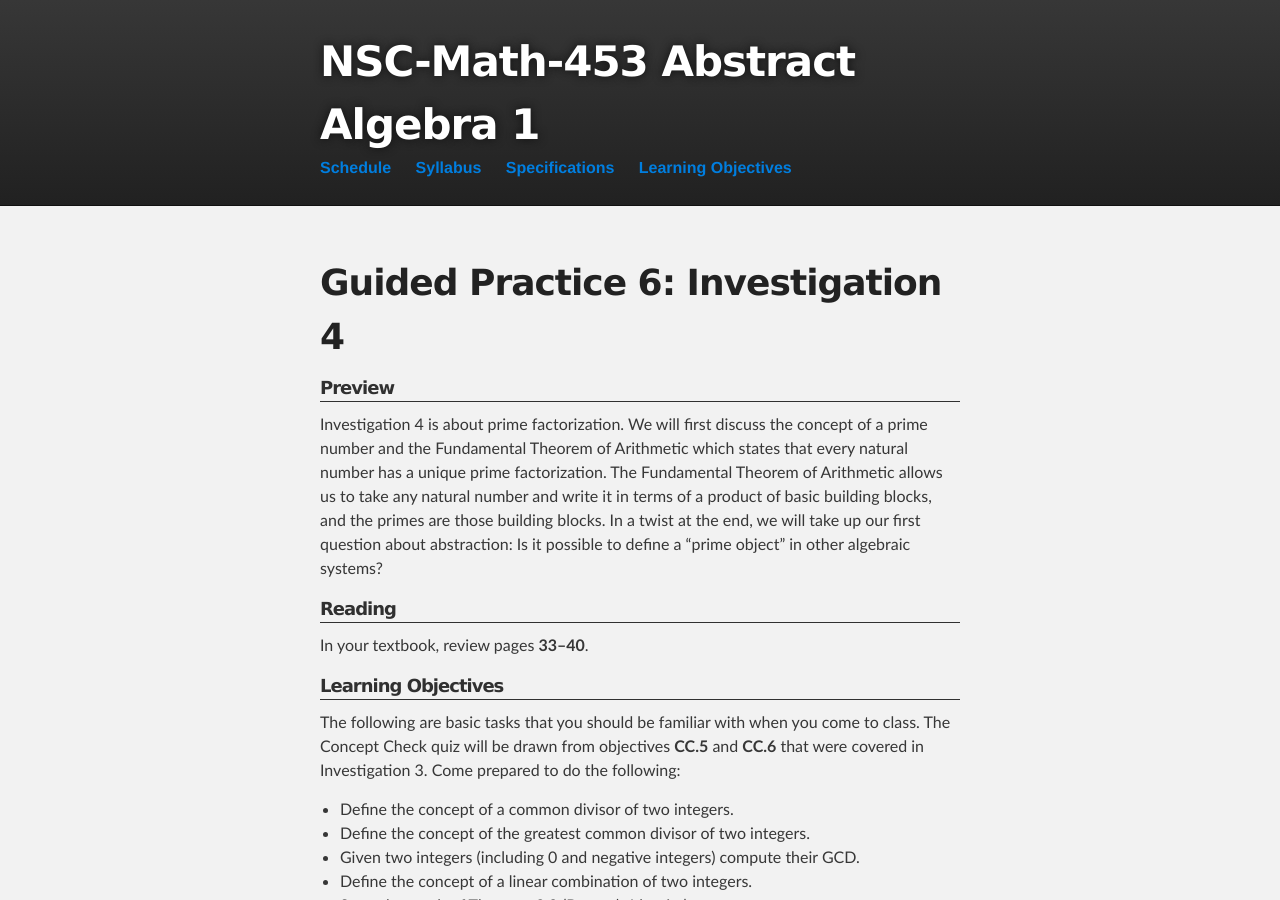
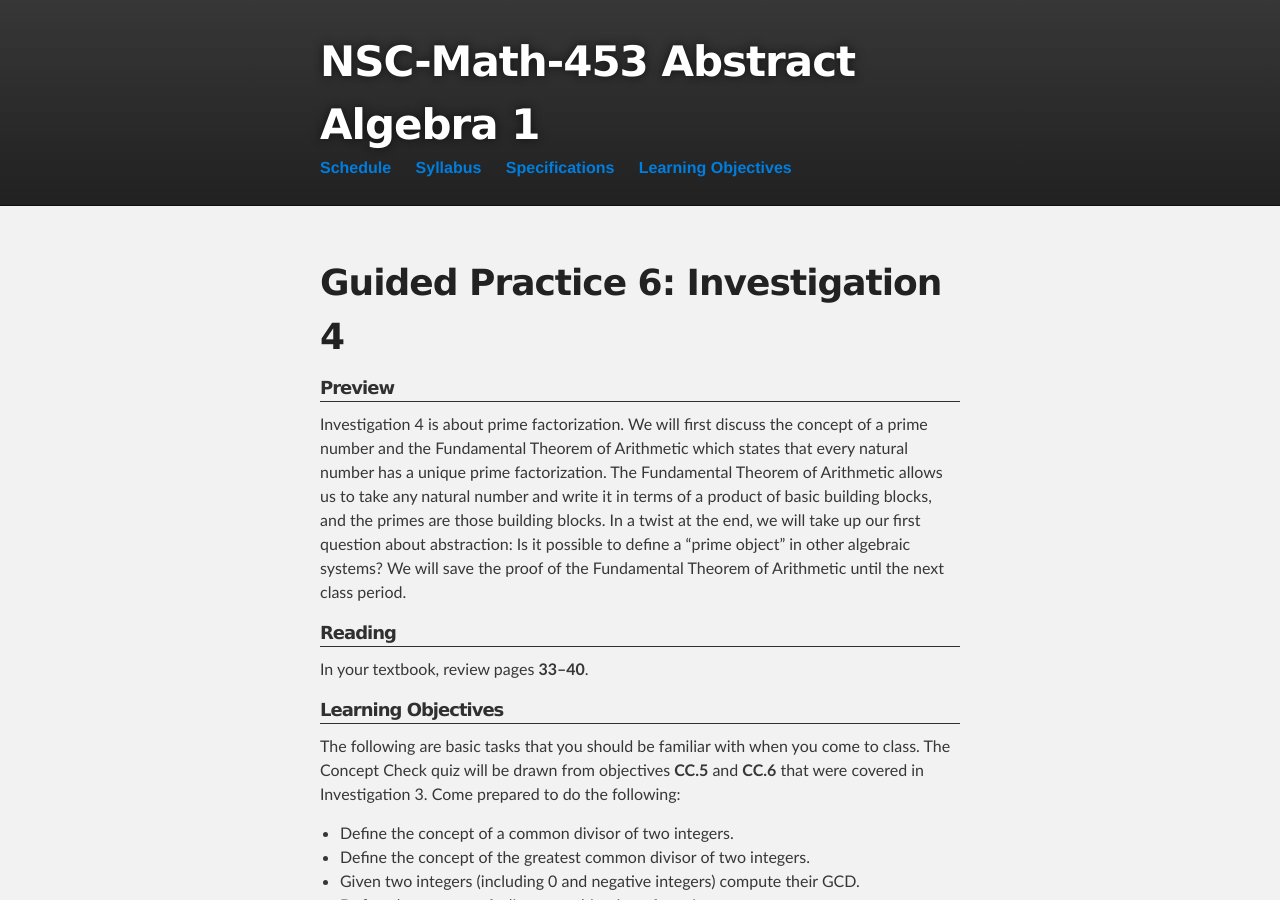
Before and after one commit to sergeballif/NSC-Math-453, a Jekyll site: the page built from GP6.md, in a window 1280 px wide and 900 px high. Built offline with Jekyll 4.4.1, drawn with Linux system fonts in a browser that asks for light colours.

Commit message:
Update GP6.md

```diff
--- a/GP6.md
+++ b/GP6.md
@@ -6,7 +6,7 @@ title: Guided Practice 6
 
 ## Preview
 
-Investigation 4 is about prime factorization. We will first discuss the concept of a prime number and the Fundamental Theorem of Arithmetic which states that every natural number has a unique prime factorization. The Fundamental Theorem of Arithmetic allows us to take any natural number and write it in terms of a product of basic building blocks, and the primes are those building blocks. In a twist at the end, we will take up our first question about abstraction: Is it possible to define a “prime object” in other algebraic systems?
+Investigation 4 is about prime factorization. We will first discuss the concept of a prime number and the Fundamental Theorem of Arithmetic which states that every natural number has a unique prime factorization. The Fundamental Theorem of Arithmetic allows us to take any natural number and write it in terms of a product of basic building blocks, and the primes are those building blocks. In a twist at the end, we will take up our first question about abstraction: Is it possible to define a “prime object” in other algebraic systems? We will save the proof of the Fundamental Theorem of Arithmetic until the next class period.
 
 ## Reading
 
```
